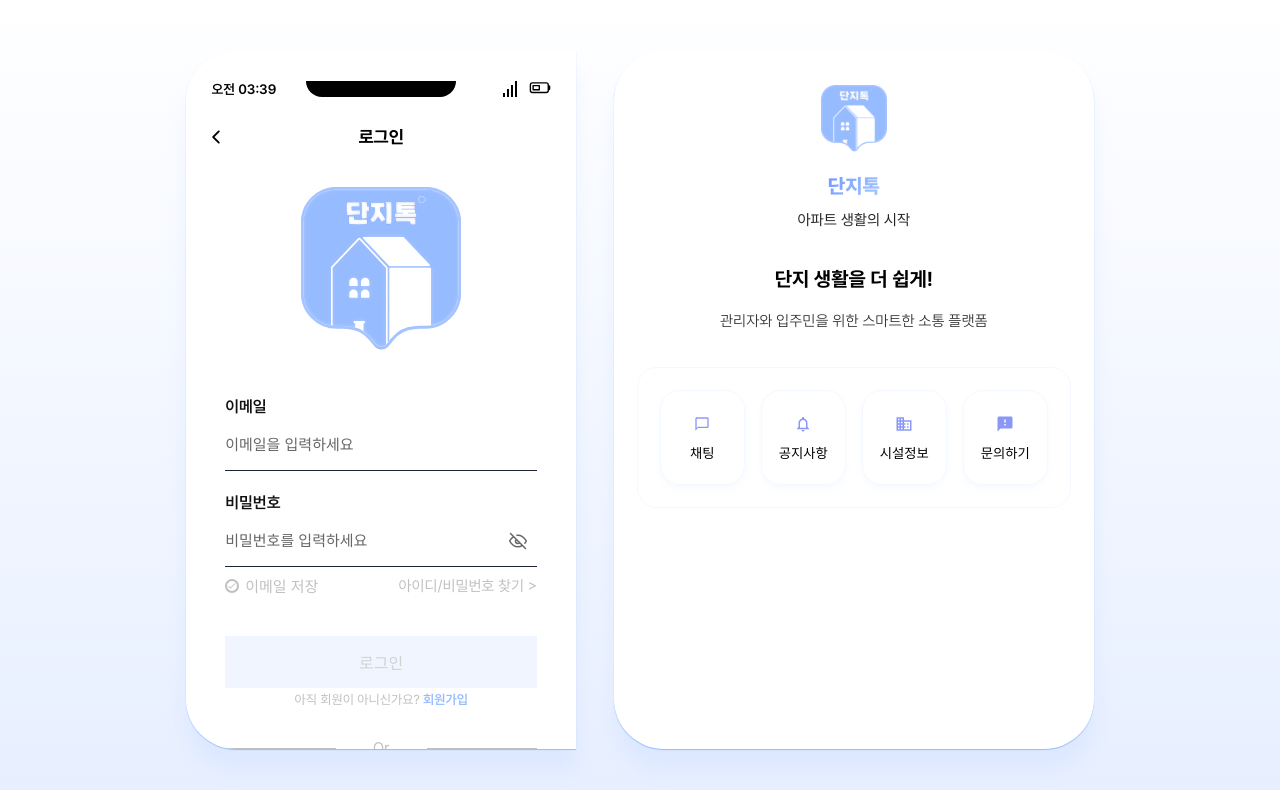
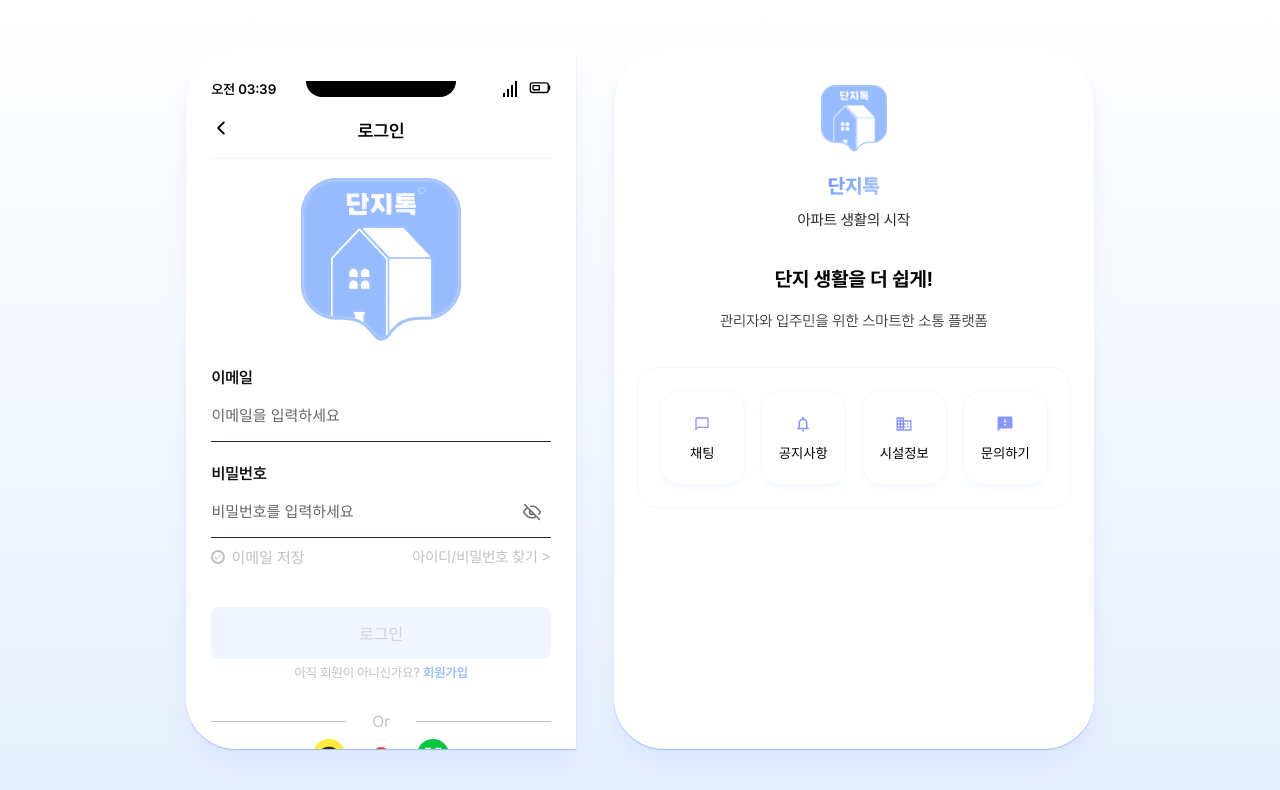
Before and after one commit to Danji-project/danji-project-FE, a React (Vite) app: page /login in a window 1280 px wide. Shown: the top 790 px of the page. Built offline with nearby package versions, Linux system fonts and the light colour scheme; a web font is replaced by a local one.

Commit message:
fix: 디자인 오류 해소 및 페이지 연결
헤더 디자인 오류 해소
버튼 클릭시 페이지 이동되도록 수정
+) 하이퍼링크 이동 추천 해 두었습니다. 보시고 원하시는 쪽으로 적용 해 주세요.

```diff
--- a/src/components/common/input-field/InputField.module.scss
+++ b/src/components/common/input-field/InputField.module.scss
@@ -1,8 +1,9 @@
 .input__field {
   width: 100%;
   padding-bottom: 1rem;
+
   .input__field__label {
-    padding-top: 2.2rem;
+    padding-top: 20px;
     padding-bottom: 0.3rem;
     display: block;
     font-weight: 700;
@@ -43,11 +44,8 @@
       padding: 1rem 0;
       font-size: 1rem;
       border: none;
-      border-bottom: 1px solid rgba(0, 0, 0, 0.15);
+      border-bottom: 1px solid rgba(30, 37, 51, 1);
       outline: none;
-      &:read-only {
-        opacity: 0.5;
-      }
       &.input__field__error {
         border-bottom: 1px solid rgb(217, 28, 28);
         color: rgb(217, 28, 28);
@@ -55,7 +53,8 @@
     }
     .input__field__eye {
       position: absolute;
-      right: 1.577rem;
+      background-color: white;
+      right: 3px;
       width: 20px;
       height: 20px;
       top: 0;
--- a/src/layouts/Header.module.scss
+++ b/src/layouts/Header.module.scss
@@ -1,22 +1,159 @@
-.backHeader {
-  .backInner {
-    max-width: 90%;
-    margin: 0 auto;
-    position: relative;
-    top: 75px;
+.header {
+  display: flex;
+  align-items: center;
+  justify-content: space-between;
+  width: 100%;
+  height: 56px;
+  background-color: #fff;
+  box-shadow: 0 1px 1px -1px rgba(0, 0, 0, 0.25);
+  position: relative;
+  z-index: 10;
+
+  &__container {
+    display: grid;
+    grid-template-columns: 1fr auto 1fr;
+    align-items: center;
+    width: 100%;
+    height: 100%;
+  }
+
+  &--main,
+  &--sub {
+    height: 56px;
+  }
+
+  &--main {
+    .header__container {
+      display: flex;
+      justify-content: space-between;
+      align-items: center;
+    }
+
+    .header__title {
+      font-size: 1.25rem;
+      font-weight: 600;
+      margin: 0;
+      text-align: left;
+    }
+  }
+
+  &--sub {
+    .header__container {
+      display: grid;
+      grid-template-columns: 1fr auto 1fr;
+      align-items: center;
+    }
+
+    .header__title {
+      grid-column: 2;
+      text-align: center;
+    }
+  }
+
+  &__title {
+    grid-column: 2;
+    text-align: center;
+    margin: 0;
+    font-size: 1.125rem;
+    font-weight: 600;
+    white-space: nowrap;
+  }
+
+  &__title_link {
+    text-decoration: none;
+    color: inherit;
+  }
+
+  &__back-button {
     display: flex;
     align-items: center;
-    > button {
-      position: absolute;
-      left: 0;
-      width: 20px;
-      height: 20px;
-      cursor: pointer;
-    }
-    h1 {
-      font-size: 1.1rem;
-      text-align: center;
-      width: 100%;
+    height: 100%;
+    cursor: pointer;
+
+    img {
+      width: 24px;
+      height: 24px;
     }
   }
+
+  &__icon,
+  &__button {
+    grid-column: 3;
+    justify-self: end;
+    display: flex;
+    align-items: center;
+    justify-content: center;
+    width: 48px;
+    height: 48px;
+    padding: 12px;
+    border: none;
+    background: none;
+    cursor: pointer;
+    position: relative;
+    transition: background-color 0.2s ease;
+
+    &:hover,
+    &:active {
+      background-color: transparent;
+    }
+  }
+
+  &__icon {
+    margin-right: -15px;
+
+    &_svg {
+      width: 24px;
+      height: 24px;
+      transition: transform 0.2s ease;
+    }
+
+    &:hover &_svg {
+      transform: scale(1.1);
+    }
+  }
+
+  &__button {
+    text-decoration: none;
+    width: auto;
+    padding: 12px 16px;
+    border-radius: 4px;
+
+    &_text {
+      color: #000;
+      font-size: 1rem;
+      font-weight: 500;
+      white-space: nowrap;
+    }
+  }
+
+  &__icons {
+    display: flex;
+    gap: 1rem;
+    align-items: center;
+    margin: 0;
+    padding: 0;
+    list-style: none;
+
+    img {
+      width: 24px;
+      height: 24px;
+    }
+  }
+
+  &__navigation {
+    flex-shrink: 0;
+    z-index: 1;
+  }
 }
+
+button {
+  border: 0px;
+  background: #ffffff;
+}
+
+li,
+ul {
+  margin: 0;
+  padding: 0;
+  list-style: none;
+}
--- a/src/layouts/Header.tsx
+++ b/src/layouts/Header.tsx
@@ -1,26 +1,65 @@
-import styles from "./Header.module.scss";
+import { IoIosArrowBack } from "react-icons/io";
+import { useNavigate, Link } from 'react-router-dom';
+import styles from './Header.module.scss';
 
-import { useNavigate } from "react-router-dom";
+interface HeaderProps {
+  title: string;
+  type: 'main' | 'sub';
+  hasBackButton?: boolean;
+  hasText?: boolean;
+  hasIcons?: boolean;
+  hasUserIcon?: boolean;
+  iconCount?: number;
+  buttonText?: string;
+  hasRightButton?: boolean;
+  onClickButton?: () => void;
+  iconComponent?: React.ReactNode;
+  onIconClick?: () => void;
+}
 
-import { IoIosArrowBack } from "react-icons/io";
-
-const Header = ({ title }: { title: string }) => {
+const TitleHeader: React.FC<HeaderProps> = ({
+  title,
+  hasBackButton,
+  hasIcons,
+  iconComponent,
+  buttonText,
+  hasRightButton,
+  onClickButton,
+  onIconClick,
+}) => {
   const navigate = useNavigate();
-
   const navigateBack = () => {
     navigate(-1);
   };
+  return (
 
-  return (
-    <header role="banner" className={styles.backHeader}>
-      <div className={styles.backInner}>
-        <button type="button" onClick={navigateBack}>
-          <IoIosArrowBack size={20} />
-        </button>
-        <h1>{title}</h1>
+    <header
+      className={`${styles.header} ${styles['header--sub']}`}
+      role="banner"
+    >
+      <div className={styles.header__container}>
+        <nav
+          className={styles.header__navigation}
+          aria-label="보조 헤더 내비게이션"
+        >
+          {hasBackButton && (
+            <button type="button" onClick={navigateBack}>
+              <IoIosArrowBack size={20} />
+            </button>
+          )}
+        </nav>
+        <h1 className={styles.header__title} id="subheader-title">
+          {title}
+        </h1>
       </div>
     </header>
   );
 };
 
+const Header: React.FC<HeaderProps> = (props) => {
+  return (
+    <TitleHeader {...props} />
+  );
+};
+
 export default Header;
--- a/src/pages/find-info/findResultPage.tsx
+++ b/src/pages/find-info/findResultPage.tsx
@@ -38,7 +38,7 @@ const SuccessFindEmailResult = () => {
       />
       <button
         className={`${styles["nomal-button"]} ${styles["nomal-button--valid"]}`}
-        style={{ margin: "0", position:'absolute', left:'20px', bottom:'20px' }}
+        style={{ margin: "0", position:'absolute', left:'0px', bottom:'20px' }}
         onClick={() => {
           navigate("/login", { replace: true });
         }}
--- a/src/pages/login/loginPage.module.scss
+++ b/src/pages/login/loginPage.module.scss
@@ -13,6 +13,7 @@ $font-size-midium: 16px;
   height: 52px;
   transition: all 0.2s ease-in-out;
   width: 100%;
+  border-radius: 8px;
 
   &:hover {
     color: #fff;
@@ -82,7 +83,7 @@ $font-size-midium: 16px;
   color: #c0c0c0;
   font-size: 13px;
   font-weight: 400;
-  margin: 4px 0 32px 0;
+  margin: 6px 0 32px 0;
 }
 
 .login-blue-small-text {
@@ -103,21 +104,3 @@ $font-size-midium: 16px;
     color: #97bbff;
   }
 }
-
-.login-div-horizon-line {
-  display: flex;
-  align-items: center;
-  gap: 10px;
-  max-width: 80%;
-  margin: 0 auto;
-  margin-top: 10px;
-  margin-bottom: 20px;
-  .login-div-centerline {
-    flex: 1;
-    height: 1px;
-    background-color: rgba(0, 0, 0, 0.45);
-  }
-  .login-div-centerline-text {
-    font-size: 0.95rem;
-  }
-}
--- a/src/pages/login/loginPage.tsx
+++ b/src/pages/login/loginPage.tsx
@@ -35,10 +35,8 @@ const errorMessages: { [key: number]: string } & {
 const LoginHeader = () => {
   return (
     <div>
-      <Header title="로그인" />
-      <div
-        style={{ textAlign: "center", padding: "20px 0px", paddingTop: "95px" }}
-      >
+      <Header title="로그인" type="sub" hasBackButton={true} />
+      <div style={{ textAlign: "center"}}>
         <img src={LogoIcon} />
       </div>
     </div>
@@ -127,7 +125,7 @@ const LoginForm = () => {
 
   return (
     <>
-      <div style={{ maxWidth: "80%", margin: "0 auto" }}>
+      <div>
         <form onSubmit={handleSubmit}>
           <div>
             <InputFiled
@@ -195,10 +193,8 @@ const LoginForm = () => {
             </button>
             <p className={`${styles["login-gray-small-text"]}`}>
               아직 회원이 아니신가요?{" "}
-              <a
-                className={`${styles["login-blue-small-text"]}`}
-                href="/register"
-              >
+              <a className={`${styles["login-blue-small-text"]}`}
+                 href="/register">
                 회원가입
               </a>
             </p>
@@ -211,7 +207,7 @@ const LoginForm = () => {
 
 const SpiltBar = () => {
   return (
-    <div className={`${styles["login-div-horizon-line"]}`}>
+    <div className={`${styles["login-div-horizon"]}`}>
       <div className={`${styles["login-div-centerline"]}`} />
       <p className={`${styles["login-div-centerline-text"]}`}>Or</p>
       <div className={`${styles["login-div-centerline"]}`} />
@@ -240,15 +236,7 @@ const SocialLogin = () => {
 export const LoginPage = () => {
   return (
     <>
-      <div
-        style={{
-          position: "absolute",
-          top: "0",
-          bottom: "0",
-          left: "0",
-          right: "0",
-        }}
-      >
+      <div>
         <LoginHeader />
         <LoginForm />
         <SpiltBar />
--- a/src/pages/register/RegisterPage.module.scss
+++ b/src/pages/register/RegisterPage.module.scss
@@ -105,26 +105,37 @@
       background-color: rgba(0, 0, 0, 0.8);
     }
   }
+}
+
+// register 안에 있는 경우에는 화면에 디자인이 적용되지 않아 밖으로 뺐습니다.
 .is__id__comp {
   position: relative;
-    top: 100px;
   display: flex;
   justify-content: center;
   align-items: center;
   gap: 0.555rem;
   padding-bottom: 2rem;
+
   span {
     color: rgb(192, 192, 192);
     font-size: 0.9rem;
     line-height: 0.9rem;
     display: inline-block;
   }
+
   button {
     font-size: 0.9rem;
     line-height: 0.9rem;
     color: rgb(151, 187, 255);
-      font-weight: 800;
+    font-weight: 600;
   }
+
+  // 제안입니다.
+  a {
+    font-size: 0.9rem;
+    line-height: 0.9rem;
+    color: rgb(151, 187, 255);
+    font-weight: 600;
   }
 }
 
@@ -142,21 +153,21 @@
     background-color: rgba(0, 0, 0, 0.8);
     z-index: 2000;
   }
-  form {
+}
+
 .register__submit {
-      margin-top: 40px;
+  margin-top: 24px;
   width: 100%;
   padding: 17px 0;
-      background-color: rgb(151, 187, 255);
+  background-color: rgba(151, 187, 255);
   margin-bottom: 12px;
   font-size: 1rem;
   line-height: 1rem;
   color: #fff;
   border-radius: 6px;
+
   &:disabled {
     background-color: rgb(234, 241, 255);
     color: rgb(192, 192, 192);
   }
 }
-  }
-}
--- a/src/pages/register/RegisterPage.tsx
+++ b/src/pages/register/RegisterPage.tsx
@@ -120,7 +120,9 @@ const RegisterButton = ({
 const isIdComponent = () => (
   <div className={styles["is__id__comp"]}>
     <span>이미 회원이신가요?</span>
-    <button type="button">로그인</button>
+    {/* <button type="button">로그인</button> */}
+    {/* 제안 입니다. */}
+    <a href="/login">로그인</a>
   </div>
 );
 
@@ -241,7 +243,7 @@ const RegisterForm = () => {
   };
 
   return (
-    <div className={`${styles.registerFormContainer}`}>
+    <div>
       <form onSubmit={register}>
         <Dialog
           dialogTitle="중복확인"
@@ -269,7 +271,7 @@ const RegisterForm = () => {
           />
         )}
         <InputField
-          label="아이디"
+          label="이메일"
           placeholder="4~15자 이내로 입력해주세요."
           className="register-form-id"
           type="text"
@@ -400,9 +402,9 @@ const RegisterPage = () => {
       </div>
     ) : (
       <div
-        className={`${styles.register} ${isEmailLoading ? styles.dimmed : ""}`}
+        className={`${isEmailLoading ? styles.dimmed : ""}`}
       >
-        <Header title="회원가입" />
+        <Header title="회원가입" type="sub" hasBackButton={true}/>
         <RegisterForm />
         {isIdComponent()}
       </div>
--- a/src/pages/register/RegisterSuccessPage.module.scss
+++ b/src/pages/register/RegisterSuccessPage.module.scss
@@ -24,6 +24,7 @@
   .register-login {
     width: 100%;
     button {
+      border-radius: 8px;
       width: 100%;
       background-color: rgb(151, 187, 255);
       padding: 0.8rem 0;
--- a/src/pages/register/RegisterSuccessPage.tsx
+++ b/src/pages/register/RegisterSuccessPage.tsx
@@ -1,6 +1,9 @@
 import styles from "./RegisterSuccessPage.module.scss";
+import { useNavigate } from "react-router-dom";
 
 const RegisterSuccessPage = () => {
+  const navigate = useNavigate();
+
   return (
     <div className={styles["register-success"]}>
       <div className={styles["register-success-img"]}>
@@ -12,7 +15,7 @@ const RegisterSuccessPage = () => {
         </p>
       </div>
       <div className={styles["register-login"]}>
-        <button>로그인 하고 사용하기</button>
+        <button onClick={() => {navigate("/login", { replace: true });}}>로그인 하고 사용하기</button>
       </div>
     </div>
   );
```
Lines whose indentation alone changed are shown as unchanged.
